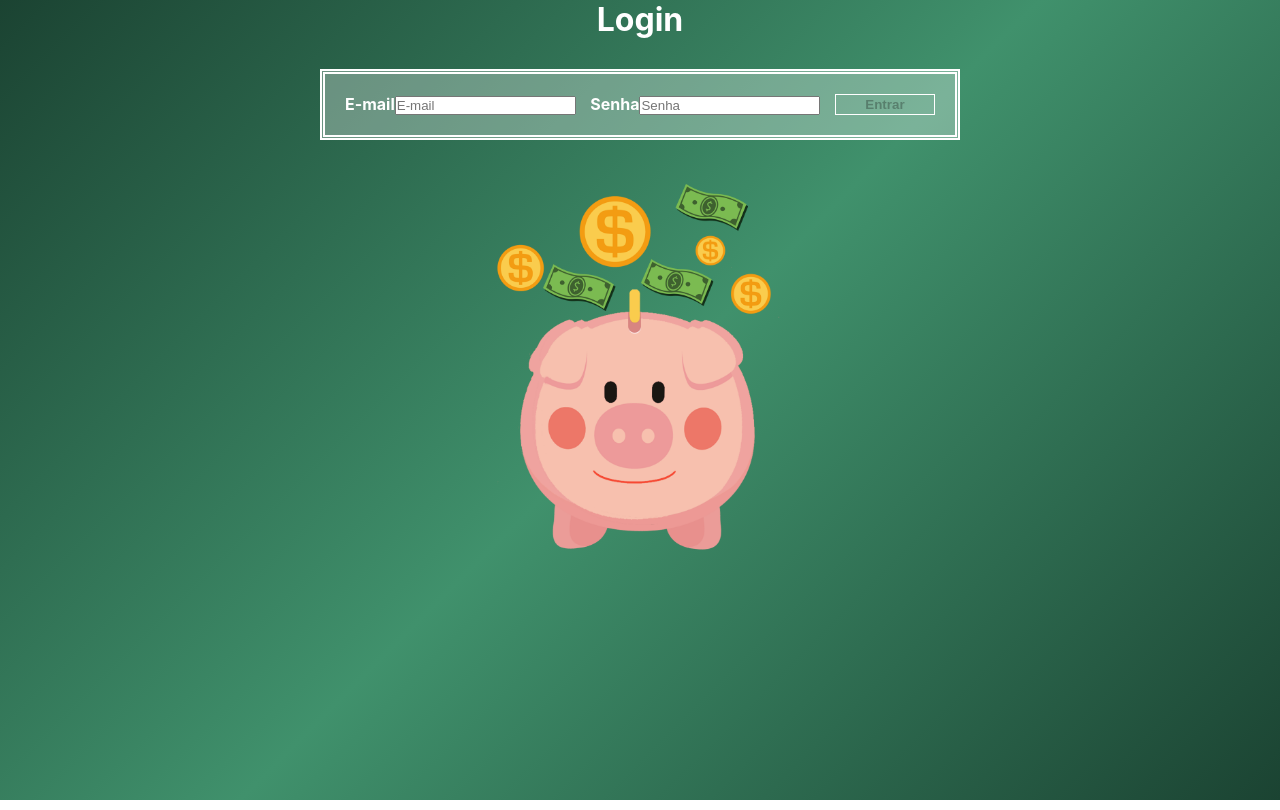
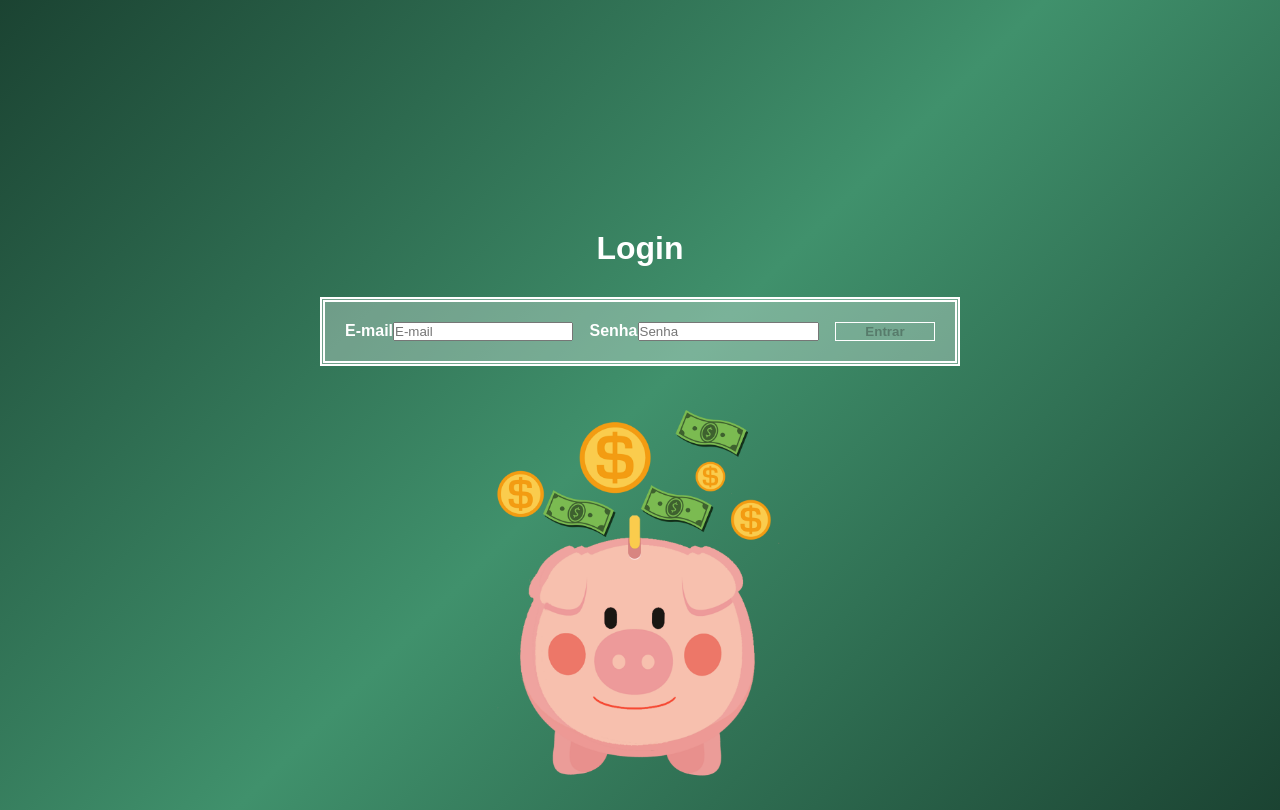
Before and after one commit to Igormcf/my-wallet, a React (Create React App) app: page / in a window 1280 px wide. Built offline with nearby package versions, Linux system fonts and the light colour scheme.

Commit message:
Modifies the background of the page wallet

```diff
--- a/src/css/Login.css
+++ b/src/css/Login.css
@@ -2,12 +2,21 @@
   box-sizing: border-box;
   margin: 0;
   padding: 0;
+  font-family: Arial, Helvetica, sans-serif;
 }
 
 body {
   background: linear-gradient(-45deg, #1b4332, #2d6a4f, #40916c, #2d6a4f, #1b4332);
   min-height:100vh;
   color: white;
+}
+
+header {
+  display: flex;
+  justify-content: space-between;
+  min-height: 200px;
+  margin-top: 10px;
+  margin-bottom: 20px;
 }
 
 .container-login {
--- a/src/css/Wallet.css
+++ b/src/css/Wallet.css
@@ -1,29 +1,58 @@
+* {
+  box-sizing: border-box;
+  margin: 0;
+  padding: 0;
+  font-family: Arial, Helvetica, sans-serif;
+}
+
+
 h2 {
   text-align: center;
 }
 
-.container-expenses {
+.main-wallet {
+  background-image: url('../images/img3.png');
+  background-position: center;
+  background-repeat: repeat;
+  background-size: cover;
+  min-height:100vh;
+}
+
+header {
   display: flex;
   justify-content: space-between;
-  margin: 20px 0 20px 0;
-  margin-left: 4%;
+  min-height: 200px;
+  margin-top: 10px;
+  margin-bottom: 20px;
 }
 
 .info-expense {
   display: flex;
   width: 60%;
-  background-color: brown;
   width: 50vh;
   min-height: 50px;
-}
-
-.info-expense, p {
   margin-left: 10px;
 }
 
+span {
+  margin-left: 10px;
+}
+
+p {
+  font-weight: bold;
+  font-size: 1.3em;
+}
+
 .aside-expenses {
-  border: 2px white;
-  border-style: groove;
+  border: 6px white;
+  border-style: ridge;
+  display: flex;
+  flex-direction: column;
+  justify-content: space-evenly;
+  background-image: url('../images/img4.png');
+  background-position: center;
+  background-repeat: no-repeat;
+  background-size: contain;
 }
 
 .form-wallet {
@@ -36,13 +65,20 @@ h2 {
   display: flex;
   align-content: center;
   cursor: pointer;
-  padding: 5px;
+  padding: 3px;
   background-color: rgb(255, 255, 255, 0.3);
-  border: 1px solid white;
+  border: 1.5px solid white;
   font-weight: bold;
-  color: white;
 }
 
 input[type=number], [type=text], select {
   color: #1b4332;
 }
+
+input[type=number] {
+  width: 70px;
+}
+
+input[type=text] {
+  width: 180px;
+}
--- a/src/pages/Login.js
+++ b/src/pages/Login.js
@@ -48,7 +48,9 @@ class Login extends React.Component {
   render() {
     const { email, senha, isEnterButtonDisabled } = this.state;
     return (
-      <div className="container-login">
+      <div>
+        <header></header>
+        <main className="container-login">
           <h1>Login</h1>
           <form className="form-login">
             <label htmlFor="email">
@@ -85,6 +87,7 @@ class Login extends React.Component {
             </button>
             </form>
             <img src={ img1 } alt="porquinho-login" className="img-login" />
+        </main>
       </div>
     );
   }
--- a/src/pages/Wallet.js
+++ b/src/pages/Wallet.js
@@ -91,23 +91,22 @@ class Wallet extends React.Component {
     return (
       <div className="container-wallet">
         <header>
-          <div className="container-expenses">
           <aside className="aside-expenses">
             <div className="info-expense">
-                <b>E-mail:</b>
-                <p data-testid="email-field">{ email }</p>
+              <p><b>E-mail:</b></p>
+              <span><p data-testid="email-field">{ email }</p></span>
             </div>
             <div className="info-expense">
-                <b>Despesas totais:</b>
-                <p data-testid="total-field">{ valorTotal.toFixed(2) }</p>
+            <p><b>Despesas totais:</b></p>
+            <span><p data-testid="total-field">{ valorTotal.toFixed(2) }</p></span>
             </div>
             <div className="info-expense">
-                <b>Câmbio usado:</b>
-                <p data-testid="header-currency-field">BRL</p>
+            <p><b>Câmbio usado:</b></p>
+            <span><p data-testid="header-currency-field">BRL</p></span>
             </div>
           </aside>
-          </div>
         </header>
+        <main className="main-wallet">
           <form className="form-wallet">
             <label htmlFor="value">
               <b>Valor:</b>
@@ -188,6 +187,7 @@ class Wallet extends React.Component {
             </button>
             </form>
           <TableExpenses />
+        </main>
       </div>
     );
   }
```
Also changed, not shown: src/images/img3.png (added), src/images/img4.png (added). Lines whose indentation alone changed are shown as unchanged.
